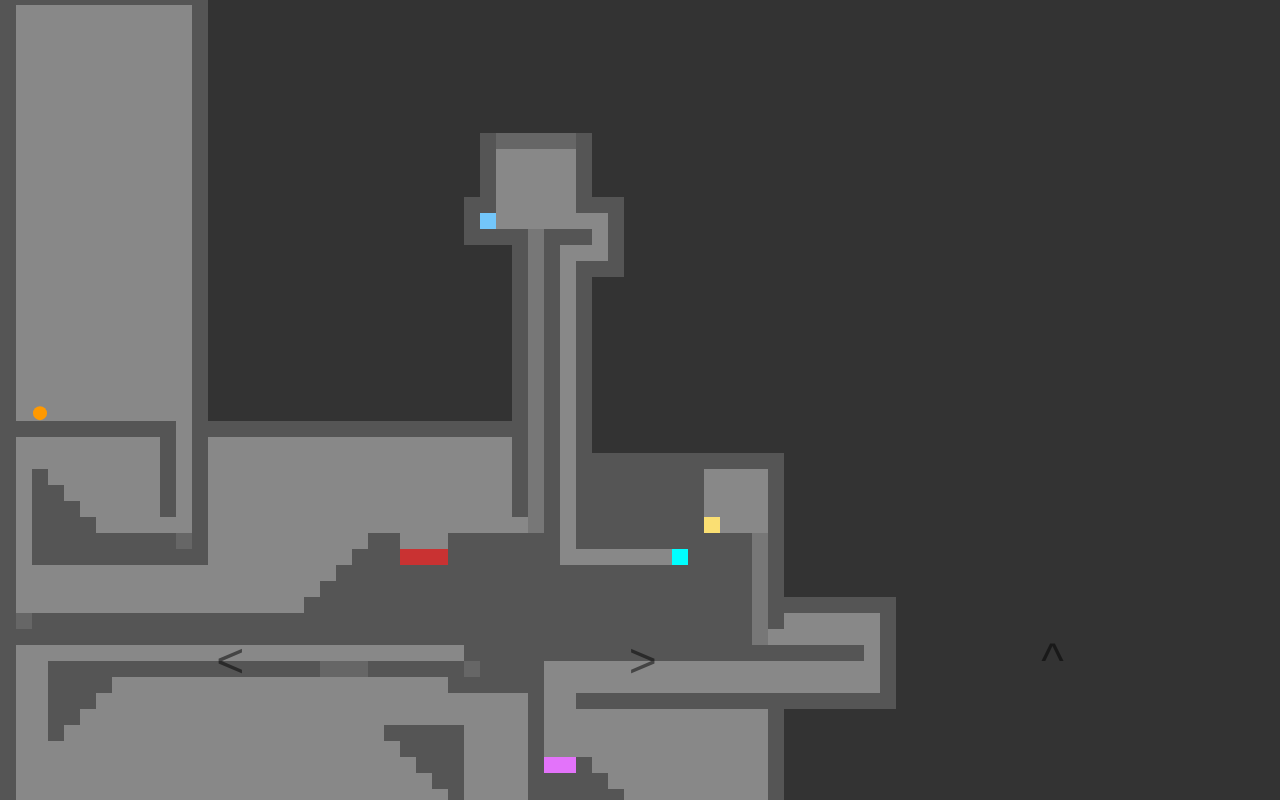
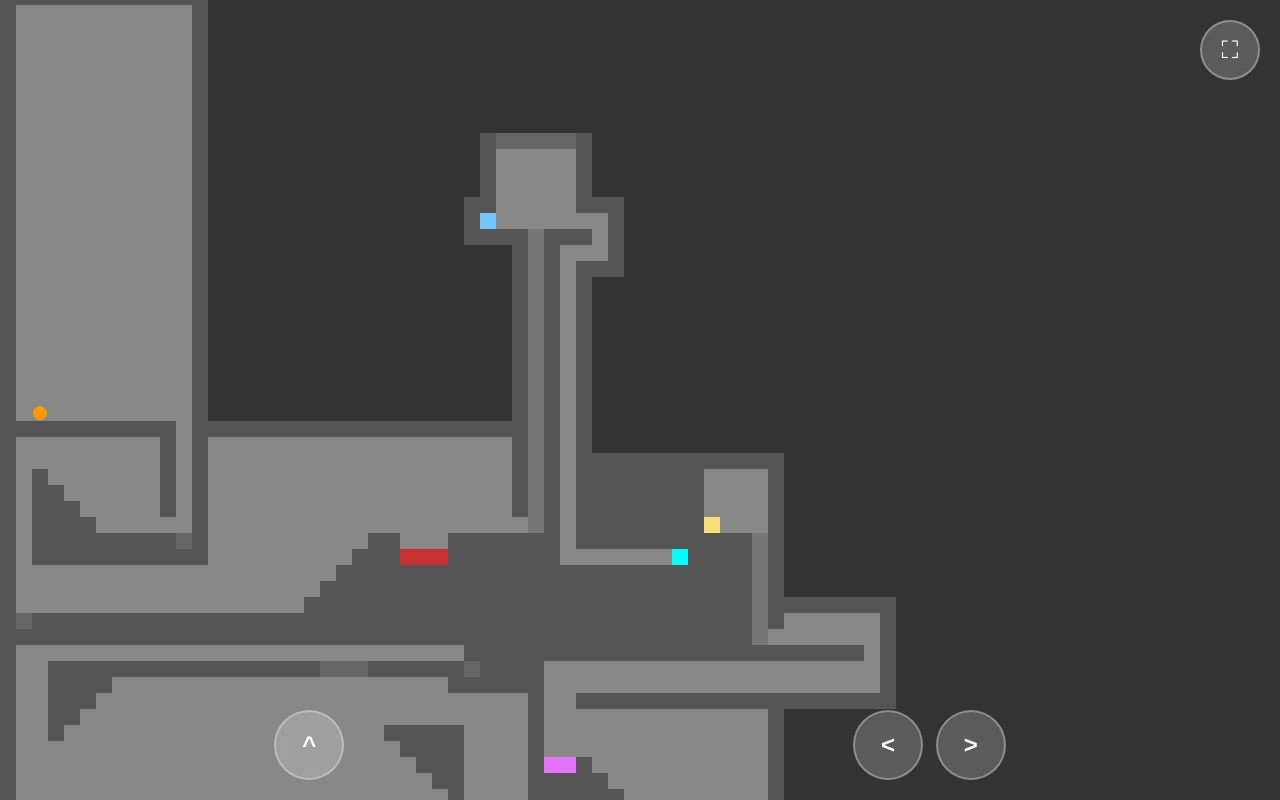
Before and after one commit to KetanDutt/JavaScript-Platformer, a plain HTML site: page index.html in a window 1280 px wide. Drawn offline with Linux system fonts and the light colour scheme.

Commit message:
hiding UI and other improvements

```diff
--- a/index.html
+++ b/index.html
@@ -26,18 +26,28 @@
     unselectable="on" onselectstart="return false;">
     <canvas id="canvas"></canvas>
 
-    <div id="buttons">
-        <button onclick="openFullscreen()" ontouchstart="game.keydown({ keyCode: 37 })"
-            ontouchend="game.keyup({ keyCode: 37 })" ontouchcancel="game.keyup({ keyCode: 37 })"
-            onmousedown=" game.keydown({ keyCode: 37 })" onmouseup=" game.keyup({ keyCode: 37 })"> &lt; </button>
-        <button onclick="openFullscreen()" ontouchstart="game.keydown({ keyCode: 39 })"
-            ontouchend="game.keyup({ keyCode: 39 })" ontouchcancel="game.keyup({ keyCode: 39 })"
-            onmousedown=" game.keydown({ keyCode: 39 })" onmouseup=" game.keyup({ keyCode: 39 })">></button>
-        <button onclick="openFullscreen()" ontouchstart="game.keydown({ keyCode: 38 })"
-            ontouchend="game.keyup({ keyCode: 38 })" ontouchcancel="game.keyup({ keyCode: 38 })"
-            onmousedown=" game.keydown({ keyCode: 38 })" onmouseup=" game.keyup({ keyCode: 38 })">^</button>
+    <div id="controls">
+        <div id="dpad">
+            <div class="dpad-row">
+                <button class="dpad-btn" id="up" ontouchstart="handleMobileInput(true, 38)" ontouchend="handleMobileInput(false, 38)" ontouchcancel="handleMobileInput(false, 38)"
+                onmousedown="handleMobileInput(true, 38)" onmouseup="handleMobileInput(false, 38)">^</button>
+            </div>
+        </div>
+            <div id="dpad">
+            <div class="dpad-row">
+                <button class="dpad-btn" id="left" ontouchstart="handleMobileInput(true, 37)" ontouchend="handleMobileInput(false, 37)" ontouchcancel="handleMobileInput(false, 37)"
+                onmousedown="handleMobileInput(true, 37)" onmouseup="handleMobileInput(false, 37)">&lt;</button>
+                <button class="dpad-btn" id="right" ontouchstart="handleMobileInput(true, 39)" ontouchend="handleMobileInput(false, 39)" ontouchcancel="handleMobileInput(false, 39)"
+                onmousedown="handleMobileInput(true, 39)" onmouseup="handleMobileInput(false, 39)">&gt;</button>
+            </div>
+        </div>
+        <button id="fullscreen-btn" onclick="toggleFullscreen()">⛶</button>
     </div>
+
     <script type="text/javascript">
+        let usingKeyboard = false;
+        let game;
+
         function resizeWindow() {
             canvas.width = window.innerWidth;
             canvas.height = window.innerHeight;
@@ -61,15 +71,44 @@
         canvas.width = window.innerWidth;
         canvas.height = window.innerHeight;
 
-        /* Setup of the engine */
+        function handleMobileInput(isPressed, keyCode) {
+            usingKeyboard = false;
+            if (isPressed) {
+                game.keydown({ keyCode: keyCode });
+            } else {
+                game.keyup({ keyCode: keyCode });
+            }
+        }
 
+        function detectInputMethod(e) {
+            // Check if the event is from a touch or mouse
+            if (e.type === 'keydown' || e.type === 'keyup') {
+                usingKeyboard = true;
+                document.getElementById('controls').style.display = 'none';
+            } else if (e.type === 'touchstart' || e.type === 'mousedown') {
+                usingKeyboard = false;
+                document.getElementById('controls').style.display = 'flex';
+            }
+        }
 
-        /* Limit the viewport to the confines of the map */
+        // Add event listeners for input detection
+        document.addEventListener('keydown', detectInputMethod);
+        document.addEventListener('keyup', detectInputMethod);
+        document.addEventListener('touchstart', detectInputMethod);
+        document.addEventListener('mousedown', detectInputMethod);
 
-        var elem = document.documentElement;
+        /* Toggle fullscreen */
+        function toggleFullscreen() {
+            if (!document.fullscreenElement) {
+                openFullscreen();
+            } else {
+                closeFullscreen();
+            }
+        }
 
         /* View in fullscreen */
         function openFullscreen() {
+            const elem = document.documentElement;
             if (elem.requestFullscreen) {
                 elem.requestFullscreen();
             } else if (elem.mozRequestFullScreen) { /* Firefox */
@@ -94,20 +133,16 @@
             }
         }
 
-
-
         /* Start */
         async function gameStart() {
-            var game = new Engine();
+            game = new Engine();
             game.set_viewport(canvas.width, canvas.height);
             map = await fetch('level1.json').then(response => response.json());
             game.load_map(map);
 
-
             game.limit_viewport = true;
 
             var Loop = function () {
-
                 ctx.fillStyle = '#333';
                 ctx.fillRect(0, 0, canvas.width, canvas.height);
 
@@ -119,9 +154,9 @@
 
             Loop();
         }
+
+        // Initialize the game
         gameStart();
-
     </script>
 </body>
-
 </html>
--- a/style.css
+++ b/style.css
@@ -1,68 +1,112 @@
 * {
-	margin: 0;
-	padding: 0;
+    margin: 0;
+    padding: 0;
+    box-sizing: border-box;
 }
 
 body {
-	background: #f2f2f2;
+    background: #222;
+    overflow: hidden;
+    touch-action: none;
 }
 
 canvas {
-	display: block;
-	/* margin: 40px auto 20px; */
-	/* border: 1px solid #333; */
-
-	/* -webkit-box-shadow: 0 0 16px 2px rgba(0,0,0,0.8);
-	box-shadow: 0 0 16px 2px rgba(0,0,0,0.8); */
+    display: block;
+    width: 100%;
+    height: 100%;
 }
 
-p {
-	font-family: Helvetica, Arial, sans-serif;
-	font-size: 19px;
-	color: #777;
-	display: block;
-	width: 400px;
-	margin: 0 auto;
-	text-align: center;
+#controls {
+    position: fixed;
+    bottom: 20px;
+    left: 0;
+    right: 0;
+    display: flex;
+    justify-content: space-around;
+    padding: 0 20px;
+    z-index: 100;
+    pointer-events: none;
 }
 
-.info {
-	margin: 14px auto;
-	text-align: justify;
-	font-size: 18px;
-	color: #999;
+#dpad {
+    display: flex;
+    flex-direction: column;
+    gap: 5px;
+    pointer-events: auto;
 }
 
-
-#buttons {
-    position: fixed;
-    bottom: 1rem;
-    left: 1rem;
-    display: grid;
-    padding: 1rem;
-    right: 1rem;
-    grid-auto-flow: column;
-    grid-gap: 1rem;
+.dpad-row {
+    display: flex;
+    gap: 1vw;
 }
 
-button:active {
-	background: #999;
+.dpad-btn {
+    width: 70px;
+    height: 70px;
+    border-radius: 50%;
+    background: rgba(255, 255, 255, 0.2);
+    backdrop-filter: blur(5px);
+    border: 2px solid rgba(255, 255, 255, 0.3);
+    color: white;
+    font-size: 24px;
+    font-weight: bold;
+    display: flex;
+    align-items: center;
+    justify-content: center;
+    cursor: pointer;
+    user-select: none;
+    -webkit-tap-highlight-color: transparent;
+    transition: all 0.1s ease;
 }
 
-button {
-    padding: 5rem;
-    font-size: xxx-large;
-    opacity: 50%;
-    background: none;
-    border: none;
-    outline: none;
+.dpad-btn:active {
+    background: rgba(255, 255, 255, 0.4);
+    transform: scale(0.95);
 }
 
-label {
-	font-family: Helvetica, Arial, sans-serif;
-	font-size: 18px;
-	color: #555;
-	width: 400px;
-	margin: 0 auto;
-	display: block;
+#fullscreen-btn {
+    width: 60px;
+    height: 60px;
+    border-radius: 50%;
+    background: rgba(255, 255, 255, 0.2);
+    backdrop-filter: blur(5px);
+    border: 2px solid rgba(255, 255, 255, 0.3);
+    color: white;
+    font-size: 24px;
+    display: flex;
+    align-items: center;
+    justify-content: center;
+    cursor: pointer;
+    pointer-events: auto;
+    user-select: none;
+    -webkit-tap-highlight-color: transparent;
+    transition: all 0.2s ease;
+    position: fixed;
+    top: 20px;
+    right: 20px;
 }
+
+#fullscreen-btn:active {
+    background: rgba(255, 255, 255, 0.4);
+    transform: scale(0.95);
+}
+
+/* Hide controls when keyboard is being used */
+body.keyboard-controls #controls {
+    display: none;
+}
+
+/* Responsive adjustments */
+@media (max-width: 600px) {
+    .dpad-btn {
+        width: 60px;
+        height: 60px;
+        font-size: 20px;
+    }
+
+    #fullscreen-btn {
+        width: 50px;
+        height: 50px;
+        font-size: 20px;
+    }
+}
```
